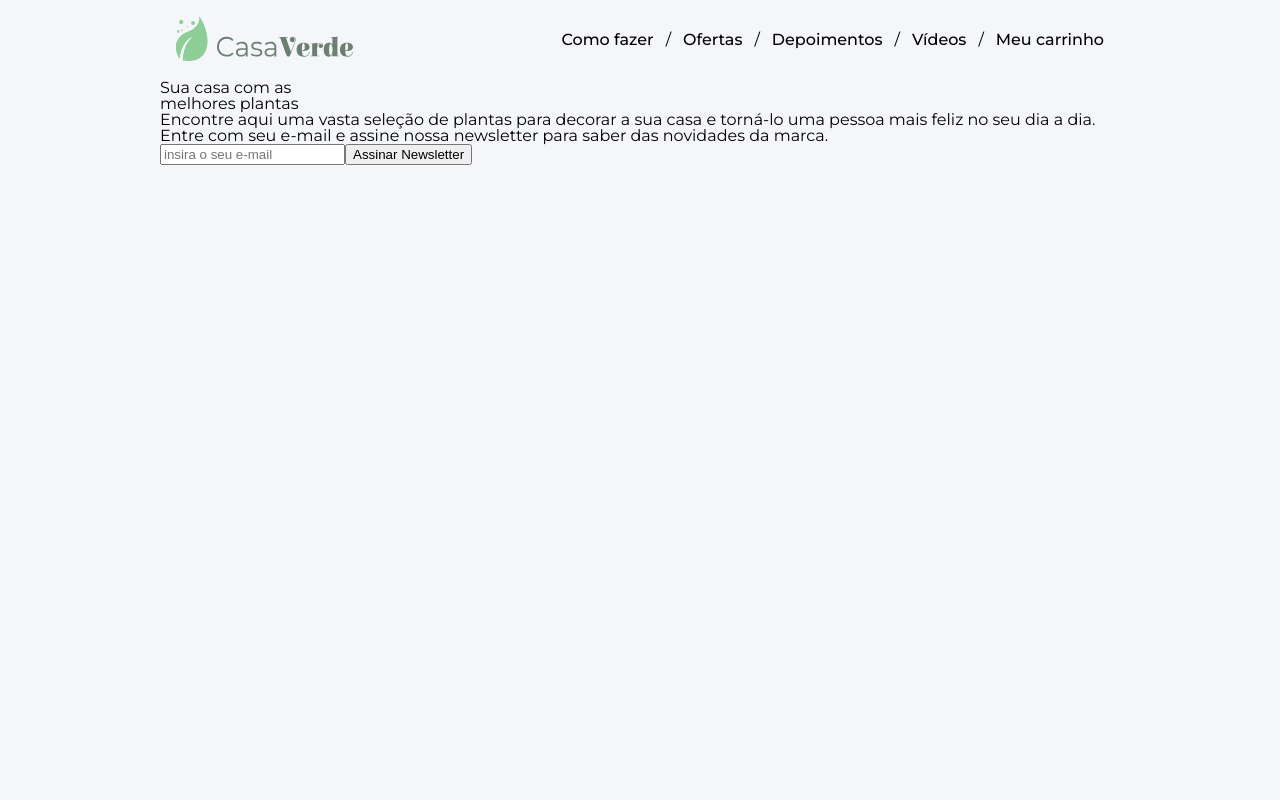
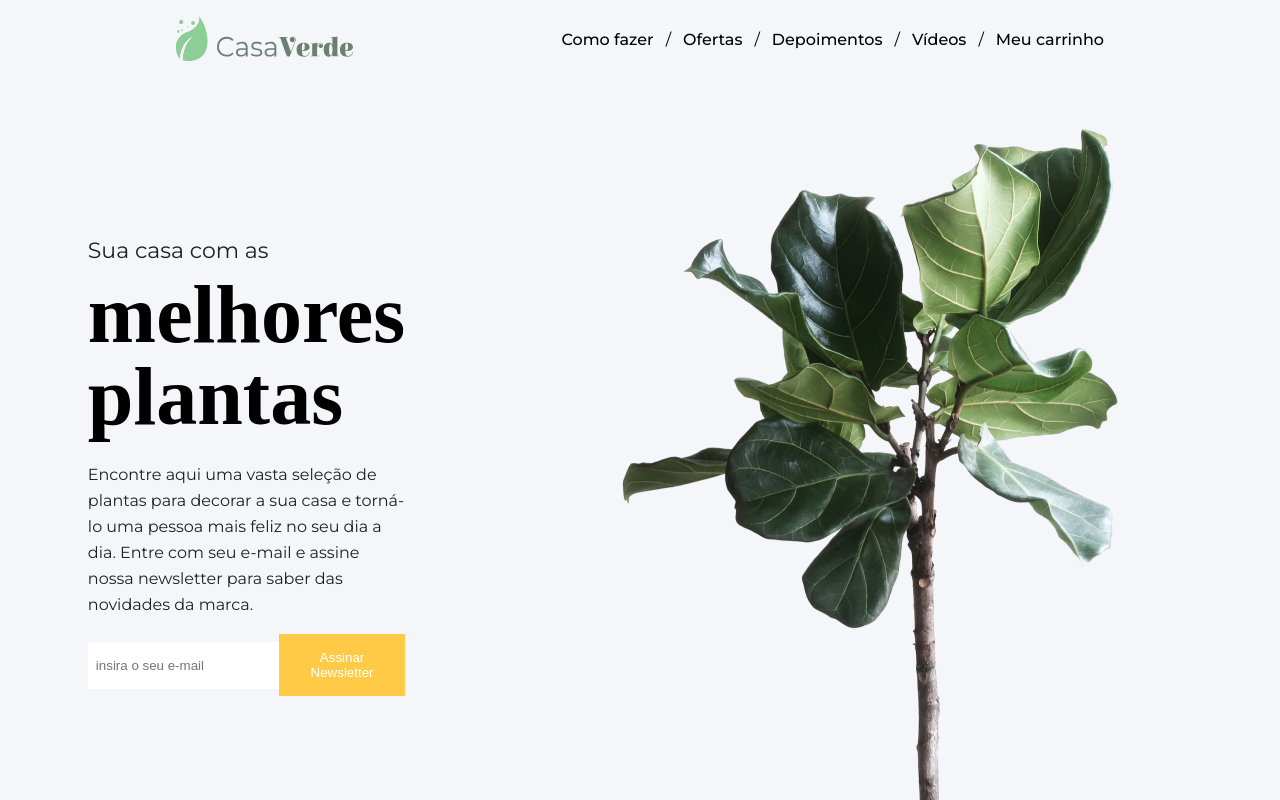
Before and after one commit to uitalorss/casa-verde, a React (Vite) app: page / in a window 1280 px wide. Shown: the top 800 px of the page. Built offline with nearby package versions, Linux system fonts and the light colour scheme; a web font is replaced by a local one.

Commit message:
adaptando o componente newsletter para o styled-components

```diff
--- a/src/components/AssinaturaNewsLetter/index.jsx
+++ b/src/components/AssinaturaNewsLetter/index.jsx
@@ -1,17 +1,24 @@
+import {Intro, Newsletter, Ilustration} from './styles'
+import imgIlustracao from '../../assets/imagem-hero-1.png'
+
 export function AssinaturaNewsLetter(){
   return(
-    <div className='intro'>
+    <Intro>
       <div className='text-newsletter'>
         <p className='title'>Sua casa com as </p>
         <p className='special'>melhores plantas</p>
         <p className='description'>Encontre aqui uma vasta seleção de plantas para decorar a sua casa e torná-lo uma pessoa mais feliz no seu dia a dia. Entre com seu e-mail e assine nossa newsletter para saber das novidades da marca.</p>
+        <Newsletter>
+          <input
+          type="text"
+          placeholder='insira o seu e-mail' />
+          <button type='button'>Assinar Newsletter</button>
+        </Newsletter>
       </div>
-      <div className='newsletter'>
-        <input
-        type="text"
-        placeholder='insira o seu e-mail' />
-        <button type='button'>Assinar Newsletter</button>
-      </div>
-    </div>
+      <Ilustration>
+          <img src={imgIlustracao} alt="imagem de planta como ilustração" />
+      </Ilustration>
+    </Intro>
+
   )
 }
--- a/src/components/AssinaturaNewsLetter/styles.js
+++ b/src/components/AssinaturaNewsLetter/styles.js
@@ -2,9 +2,7 @@ import styled from 'styled-components'
 
 export const Intro = styled.div`
 display: flex;
-  .ilustration{
-    margin-top: -4rem;
-  }
+justify-content: center;
 .text-newsletter{
 margin-top: 10rem;
 margin-bottom: 2rem;
@@ -24,17 +22,16 @@ export const Intro = styled.div`
 }
 
 .text-newsletter .description{
-  width: 80%;
   line-height: 26px;
   color: #202020;
+  margin-bottom: 1rem;
 }
+`
 
-.form-newsletter{
+export const Newsletter = styled.form`
   display: flex;
   align-items: center;
-}
-
-.form-newsletter input{
+  input{
     padding: 1rem 0.5rem;
     width: 60%;
     border: none;
@@ -42,10 +39,14 @@ export const Intro = styled.div`
     color: #202020;
   }
 
-.form-newsletter button{
+  button{
     padding: 1rem 0.75rem;
     border: none;
     background: #FFCB47;
     color: #ffffff;
   }
 `
+
+export const Ilustration = styled.div`
+  margin-top: -4rem;
+`
--- a/src/pages/style.css
+++ /dev/null
@@ -1,28 +0,0 @@
-.container{
-  max-width: 1280px;
-  margin: 0 auto;
-}
-
-@media only screen and (max-width: 1280px){
-  .container{
-    max-width: 960px;
-  }
-}
-
-@media only screen and (max-width: 960px){
-  .container{
-    max-width: 720px;
-  }
-}
-
-@media only screen and (max-width: 720px){
-  .container{
-    max-width: 540px;
-  }
-}
-
-@media only screen and (max-width: 540px){
-  .container{
-    max-width: 100%;
-  }
-}
```
Also changed, not shown: src/assets/imagem-hero-1.png (added). Lines whose indentation alone changed are shown as unchanged.
